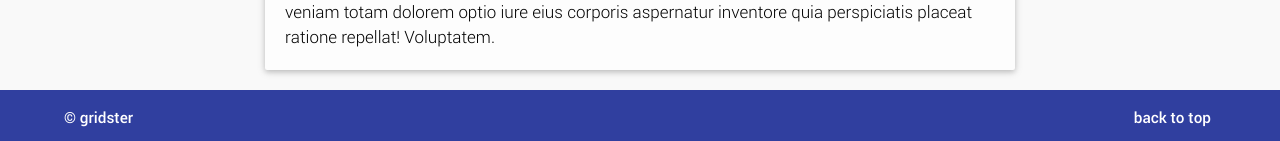
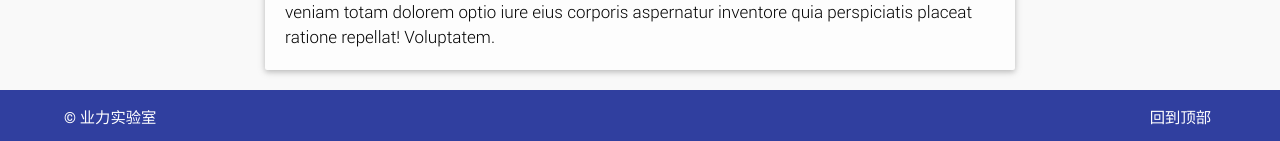
Before and after one commit to zrx89757/myblog, a Jekyll site: the page built from page-full/index.md, in a window 1280 px wide and 900 px high, scrolled down 106 px. Shown: the part 756-897 px from the top of the window. Built offline with Jekyll 4.4.1, drawn with Linux system fonts in a browser that asks for light colours.

Commit message:
修改footer

```diff
--- a/_includes/footer.html
+++ b/_includes/footer.html
@@ -1,7 +1,7 @@
 <footer>
     <div class="content">
-        <span>&copy; gridster</span>
-        <span class="backtotop">back to top</span>
+        <span>&copy; 业力实验室</span>
+        <span class="backtotop">回到顶部</span>
     </div>
 </footer>
 <script src="{{ site.baseurl | replace: '//', '/' }}/js/build/global.min.js"></script>
```
